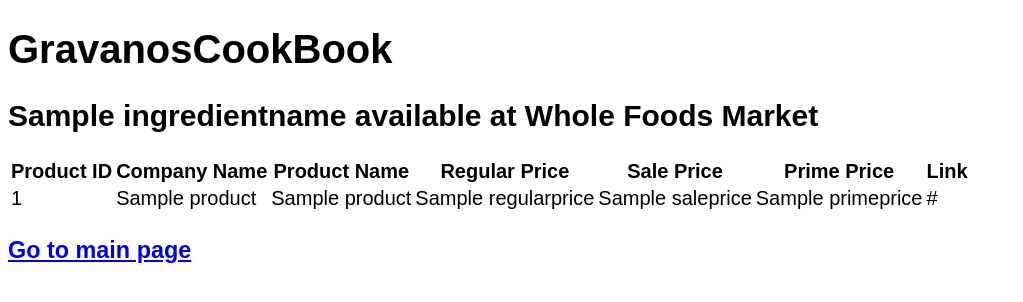
After one commit to jonghyun-joann-lee/cs4111-Cookbook, a Flask app: template templates/ingredient.html in a window 1280 px wide. The commit adds this page. Shown: the top 302 px of the page, without its empty margins (0-1023 px from the left). Run offline with Flask 3, Linux system fonts and the light colour scheme; the template is opened without the code that fills it: most values are stand-ins (such as "Sample title", 1, 10 or a date in 2020); parts of the project's set-up code (start-up, migrations or seed data) failed here and were passed over.

Commit message:
Added ingredient page

```diff
--- a/server.py
+++ b/server.py
@@ -304,7 +304,6 @@ def recipe_insights(recipe_id):
   g.conn.commit()
   results = cursor.mappings().all()
 
-  # Process the result to handle multiple categories
   recipe_details = {}
   for result in results:
     if not recipe_details: # If this is the first row for this recipe
@@ -359,8 +358,64 @@ def recipe_insights(recipe_id):
 
   cursor.close()
 
-  context = {"recipe": recipe_details, "reviews": all_reviews}
+  # Get all required ingredients for the recipe
+  cursor = g.conn.execute(text("""
+                               SELECT I.IngredientID, I.IngredientName, U.ItemAmount
+                               FROM Recipes_written_by R, uses U, Ingredients I
+                               WHERE R.RecipeID = U.RecipeID
+                               AND U.IngredientID = I.IngredientID
+                               AND R.RecipeID = :recipeid
+                               """), params_dict)
+  g.conn.commit()
+  results = cursor.mappings().all()
+
+  all_ingredients = {}
+  for result in results: # each row/result corresponds to one ingredient for the recipe
+    ingredientid = result["ingredientid"]
+    if ingredientid not in all_ingredients:
+      all_ingredients[ingredientid] = {
+        "ingredientname": result["ingredientname"],
+        "itemamount": result["itemamount"]
+      }
+
+  cursor.close()
+
+  context = {"recipe": recipe_details, "reviews": all_reviews, "ingredients": all_ingredients}
   return render_template("recipe_insights.html", **context)
+
+
+# If ingredient available at Whole Foods, show products info
+@app.route('/ingredient/<int:ingredient_id>')
+def ingredient(ingredient_id):
+  params_dict = {"ingredientid": ingredient_id}
+
+  cursor = g.conn.execute(text("""
+                                SELECT *
+                                FROM WholeFoodsProducts_linked_to W, Ingredients I
+                                WHERE W.IngredientID = I.IngredientID
+                                AND W.IngredientID = :ingredientid
+                                """), params_dict)
+  g.conn.commit()
+  results = cursor.mappings().all()
+
+  all_products = {}
+  ingredient_name = ""
+  for result in results: # each row/result corresponds to one WholeFoods product for the ingredient
+    ingredient_name = result["ingredientname"]
+    productid = result["productid"]
+    all_products[productid] = {
+      "companyname": result["companyname"],
+      "productname": result["productname"],
+      "regularprice": result["regularprice"],
+      "saleprice": result["saleprice"],
+      "primeprice": result["primeprice"],
+      "link": result["link"]
+    }
+
+  cursor.close()
+
+  context = {"ingredientname": ingredient_name, "products": all_products}
+  return render_template("ingredient.html", **context)
 
 
 # Example of adding new data to the database
--- /dev/null
+++ b/templates/ingredient.html
@@ -0,0 +1,46 @@
+<!DOCTYPE html>
+<html>
+  <style>
+    body{
+      font-size: 15pt;
+      font-family: arial;
+    }
+  </style>
+
+<head>
+    <title>GravanosCookBook - {{ ingredientname }}</title>
+</head>
+
+<body>
+    <h1>GravanosCookBook</h1>
+    <h2>{{ ingredientname }} available at Whole Foods Market</h2>
+
+    <table>
+        <tr>
+        <th>Product ID</th>
+        <th>Company Name</th>
+        <th>Product Name</th>
+        <th>Regular Price</th>
+        <th>Sale Price</th>
+        <th>Prime Price</th>
+        <th>Link</th>
+        </tr>
+
+        {% for product_id, product in products.items() %}
+            <tr>
+            <td>{{ product_id }}</td>
+            <td>{{ product.companyname }}</td>
+            <td>{{ product.productname }}</td>
+            <td>{{ product.regularprice }}</td>
+            <td>{{ product.saleprice }}</td>
+            <td>{{ product.primeprice }}</td>
+            <td>{{ product.link }}</td>
+            </tr>
+        {% endfor %}
+    </table>
+
+    <h3><a href="/">Go to main page</a></h3>
+
+</body>
+
+</html>
--- a/templates/recipe_insights.html
+++ b/templates/recipe_insights.html
@@ -41,6 +41,9 @@
   <p>{{ recipe.instructions }}</p>
 
   <h3>Ingredients</h3>
+  {% for ingredient_id, ingredient in ingredients.items() %}
+    <p>{{ ingredient.itemamount }} <a href="{{ url_for('ingredient', ingredient_id=ingredient_id) }}">{{ ingredient.ingredientname }}</a></p>
+  {% endfor %}
 
   <hr>
 
```
